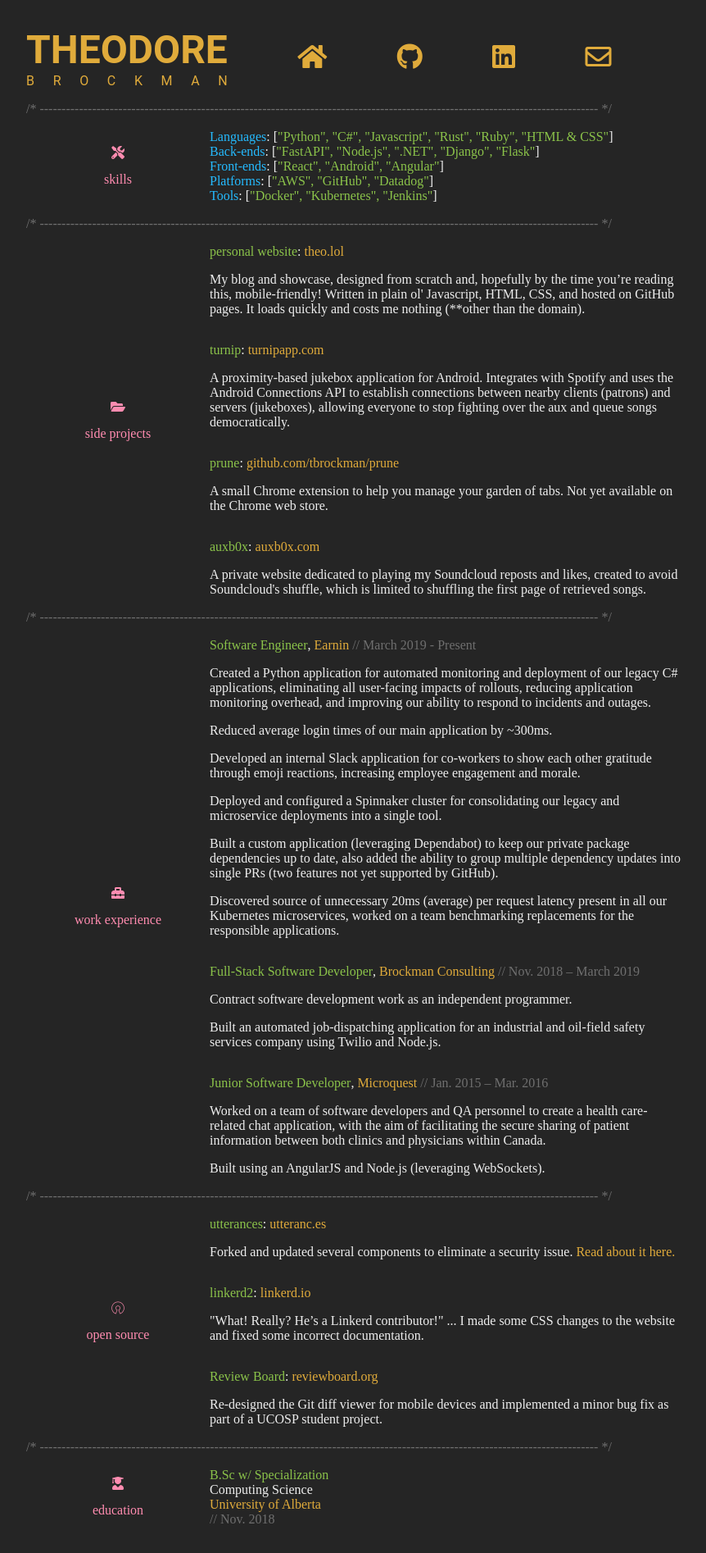
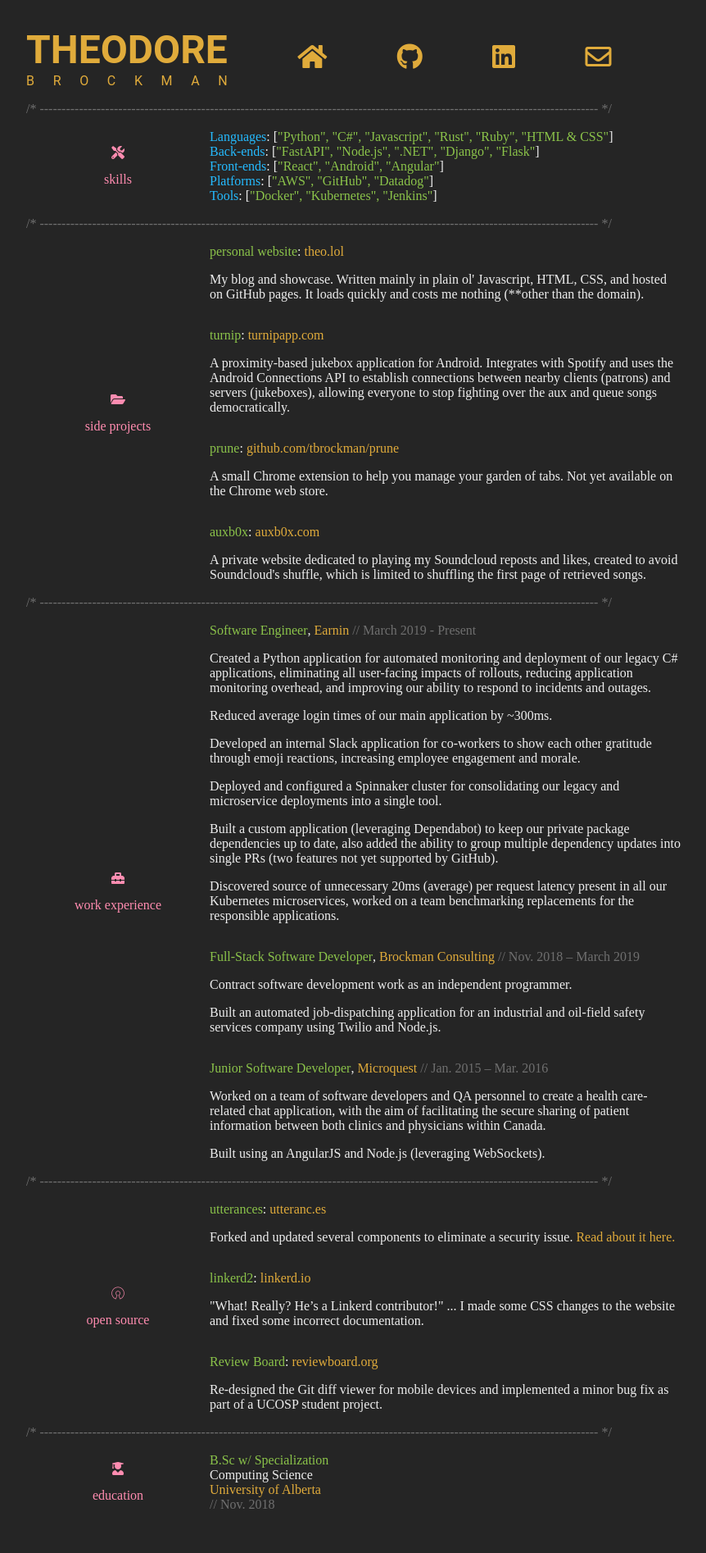
Before and after one commit to tbrockman/tbrockman.github.io, a Jekyll site: the page built from resume.html, in a window 1280 px wide. Shown: the whole page at 82% size, without its empty margins (208-1070 px from the left). Built offline with Jekyll 4.4.1, drawn with Linux system fonts in a browser that asks for light colours; some web fonts are replaced.

Commit message:
Slight rewording.

```diff
--- a/resume.html
+++ b/resume.html
@@ -72,8 +72,7 @@ layout: resume
                     <span><a class="gold" href="https://theo.lol">theo.lol</a></span>
                 </div>
                 <div class="projects-body">
-                    <p>My blog and showcase, designed from scratch and, hopefully by the time
-                        you’re reading this, mobile-friendly! Written in plain ol' Javascript, HTML, CSS, and hosted on GitHub pages. It loads quickly and costs me nothing (**other than the domain).
+                    <p>My blog and showcase. Written mainly in plain ol' Javascript, HTML, CSS, and hosted on GitHub pages. It loads quickly and costs me nothing (**other than the domain).
                         </p>
                 </div>
                 <div class="inner-section-separator"></div>
```
